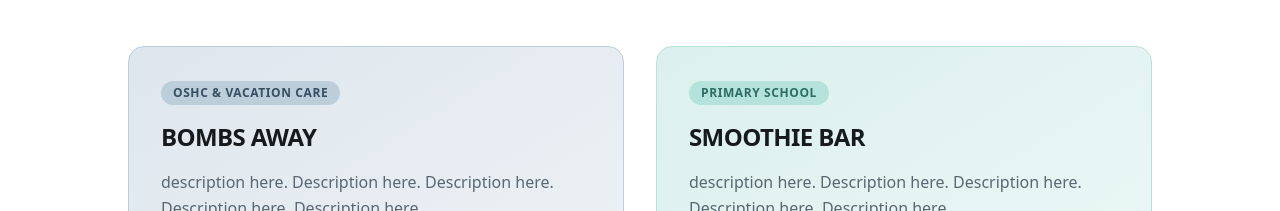
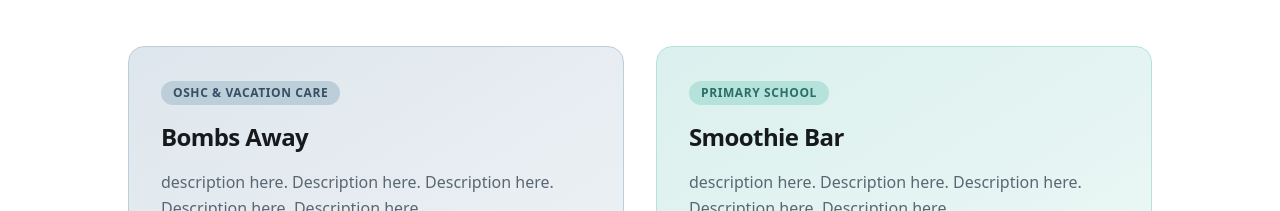
Before and after one commit to tbysctt/driven-outcomes-website, a React (Vite) app in the folder driven-outcomes-playground/: page / in a window 1280 px wide. Shown: the part 3800-4011 px from the top of the page. Built offline with nearby package versions, Linux system fonts and the light colour scheme.

Commit message:
no uppercase

```diff
--- a/driven-outcomes-playground/src/components/ProgramCard.tsx
+++ b/driven-outcomes-playground/src/components/ProgramCard.tsx
@@ -39,7 +39,7 @@ export function ProgramCard({
       >
         {badge}
       </div>
-      <h3 className="text-xl sm:text-2xl font-extrabold uppercase tracking-tight text-slate-grey-900 mb-3 sm:mb-4">
+      <h3 className="text-xl sm:text-2xl font-extrabold tracking-tight text-slate-grey-900 mb-3 sm:mb-4">
         {title}
       </h3>
       <p className="text-sm sm:text-base text-slate-grey-600 mb-5 sm:mb-6 leading-relaxed">
```
